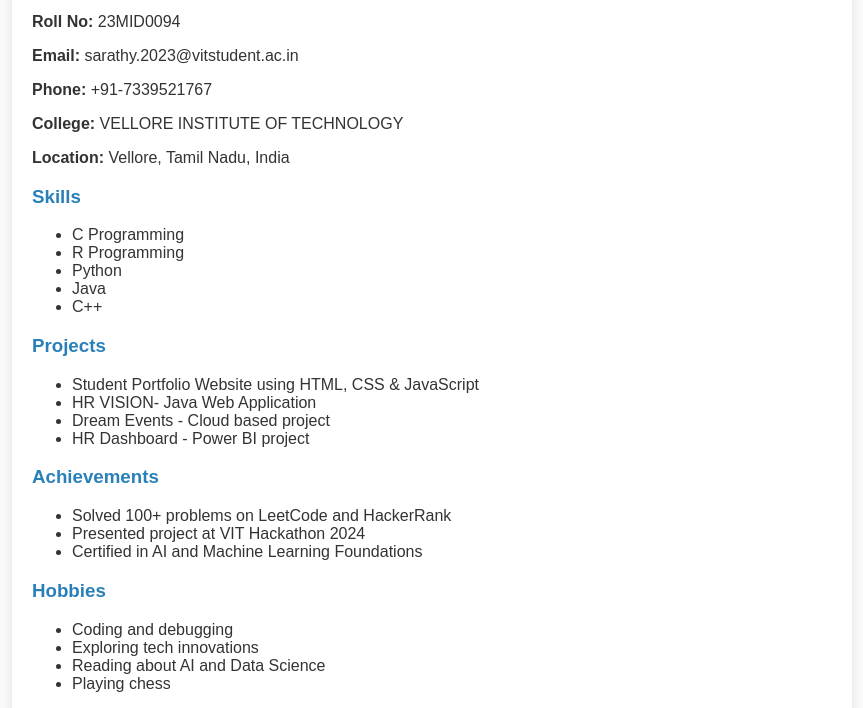
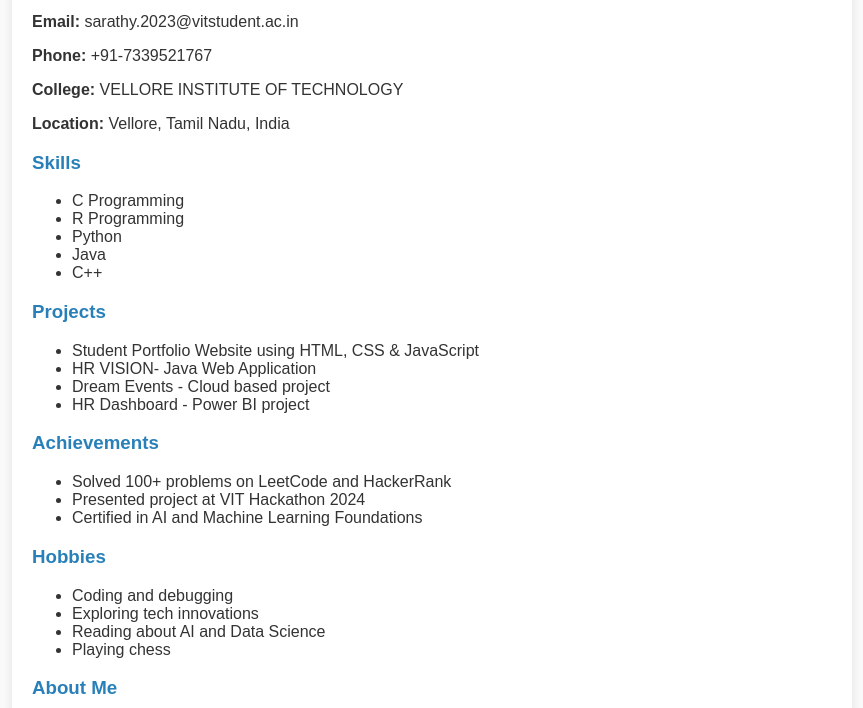
Before and after one commit to Sarathy15/profileCloud, a plain HTML site: page index.html in a window 1280 px wide. Shown: the part 189-897 px from the top of the page, without its empty margins (208-1071 px from the left). Drawn offline with Linux system fonts and the light colour scheme.

Commit message:
Update index.html

```diff
--- a/index.html
+++ b/index.html
@@ -49,7 +49,6 @@
     </center>
 
     <p><strong>Degree:</strong> M.Tech (Integrated) – Computer Science Engineering (Data Science)</p>
-    <p><strong>Roll No:</strong> 23MID0094</p>
     <p><strong>Email:</strong> sarathy.2023@vitstudent.ac.in</p>
     <p><strong>Phone:</strong> +91‑7339521767</p>
     <p><strong>College:</strong> VELLORE INSTITUTE OF TECHNOLOGY</p>
```
